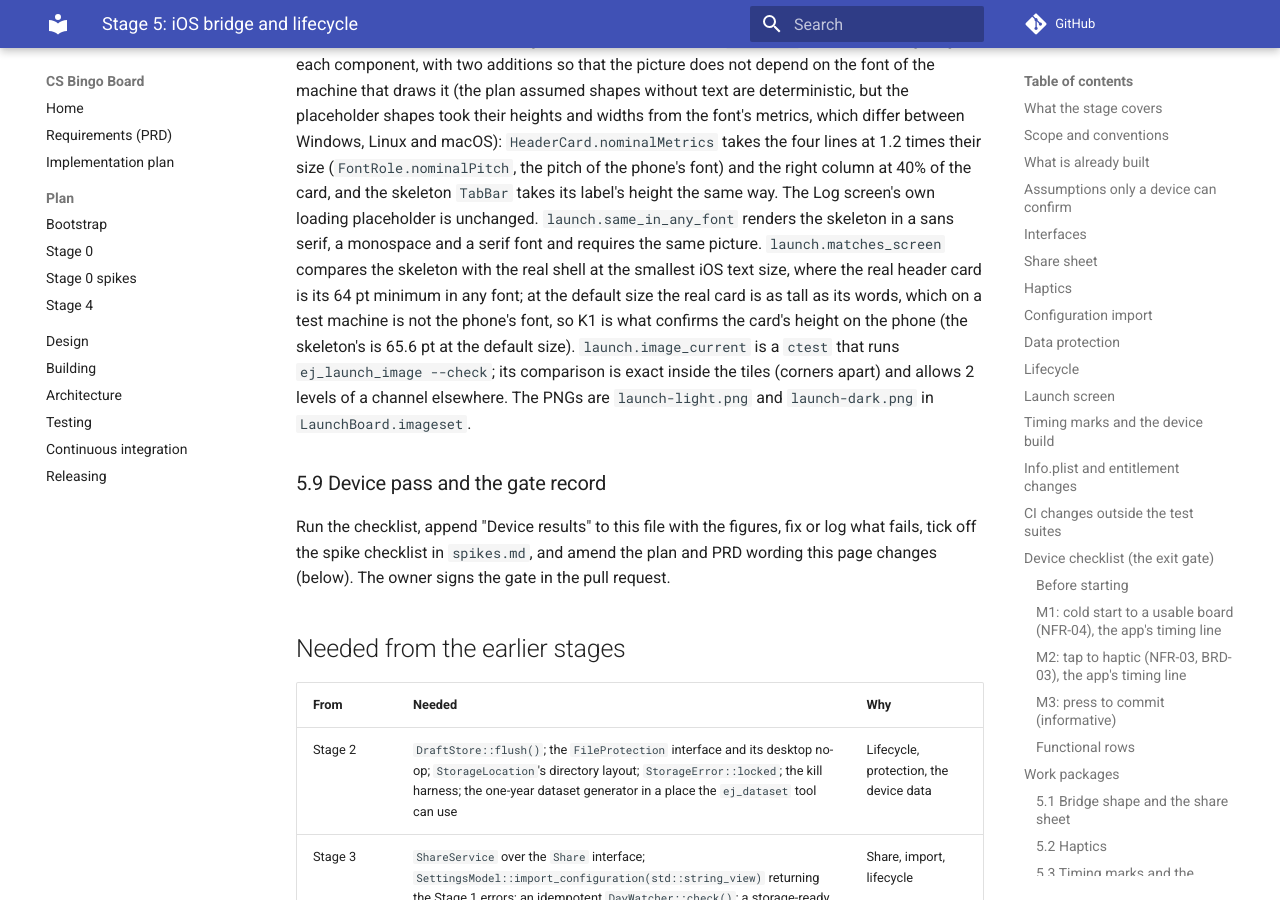
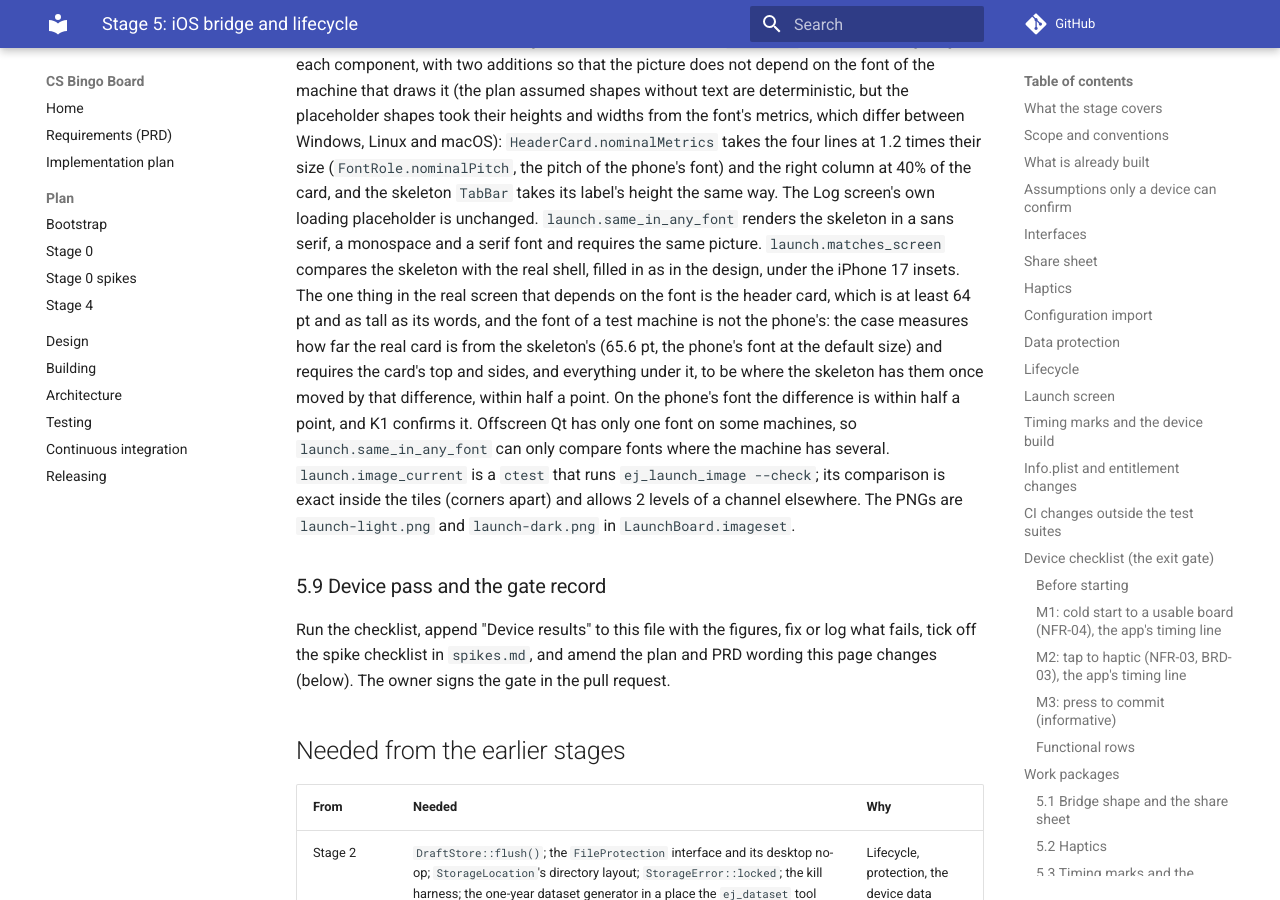
Before and after one commit to iainchesworthlabs/icl-error-journaling, an MkDocs documentation site: the page built from docs/plan/stage-5.md, in a window 1280 px wide and 900 px high, scrolled down 26742 px. Built offline with MkDocs 1.6.1 and Material for MkDocs 9.7.7, drawn with Linux system fonts in a browser that asks for light colours; comment, search, counter and statistics services are not loaded.

Commit message:
Describe the launch screen test as built in the Stage 5 plan
Signed-off-by: Iain Chesworth <iain.chesworth@gmail.com>

```diff
--- a/docs/plan/stage-5.md
+++ b/docs/plan/stage-5.md
@@ -832,9 +832,13 @@ heights and widths from the font's metrics, which differ between Windows, Linux
 the four lines at 1.2 times their size (`FontRole.nominalPitch`, the pitch of the phone's font) and the right column at 40% of
 the card, and the skeleton `TabBar` takes its label's height the same way. The Log screen's own loading placeholder is
 unchanged. `launch.same_in_any_font` renders the skeleton in a sans serif, a monospace and a serif font and requires the same
-picture. `launch.matches_screen` compares the skeleton with the real shell at the smallest iOS text size, where the real header
-card is its 64 pt minimum in any font; at the default size the real card is as tall as its words, which on a test machine is not
-the phone's font, so K1 is what confirms the card's height on the phone (the skeleton's is 65.6 pt at the default size).
+picture. `launch.matches_screen` compares the skeleton with the real shell, filled in as in the design, under the iPhone 17 insets.
+The one thing in the real screen that depends on the font is the header card, which is at least 64 pt and as tall as its words,
+and the font of a test machine is not the phone's: the case measures how far the real card is from the skeleton's (65.6 pt, the
+phone's font at the default size) and requires the card's top and sides, and everything under it, to be where the skeleton has
+them once moved by that difference, within half a point. On the phone's font the difference is within half a point, and K1
+confirms it. Offscreen Qt has only one font on some machines, so `launch.same_in_any_font` can only compare fonts where the
+machine has several.
 `launch.image_current` is a `ctest` that runs `ej_launch_image --check`; its comparison is exact inside the tiles (corners
 apart) and allows 2 levels of a channel elsewhere. The PNGs are `launch-light.png` and `launch-dark.png` in
 `LaunchBoard.imageset`.
```
